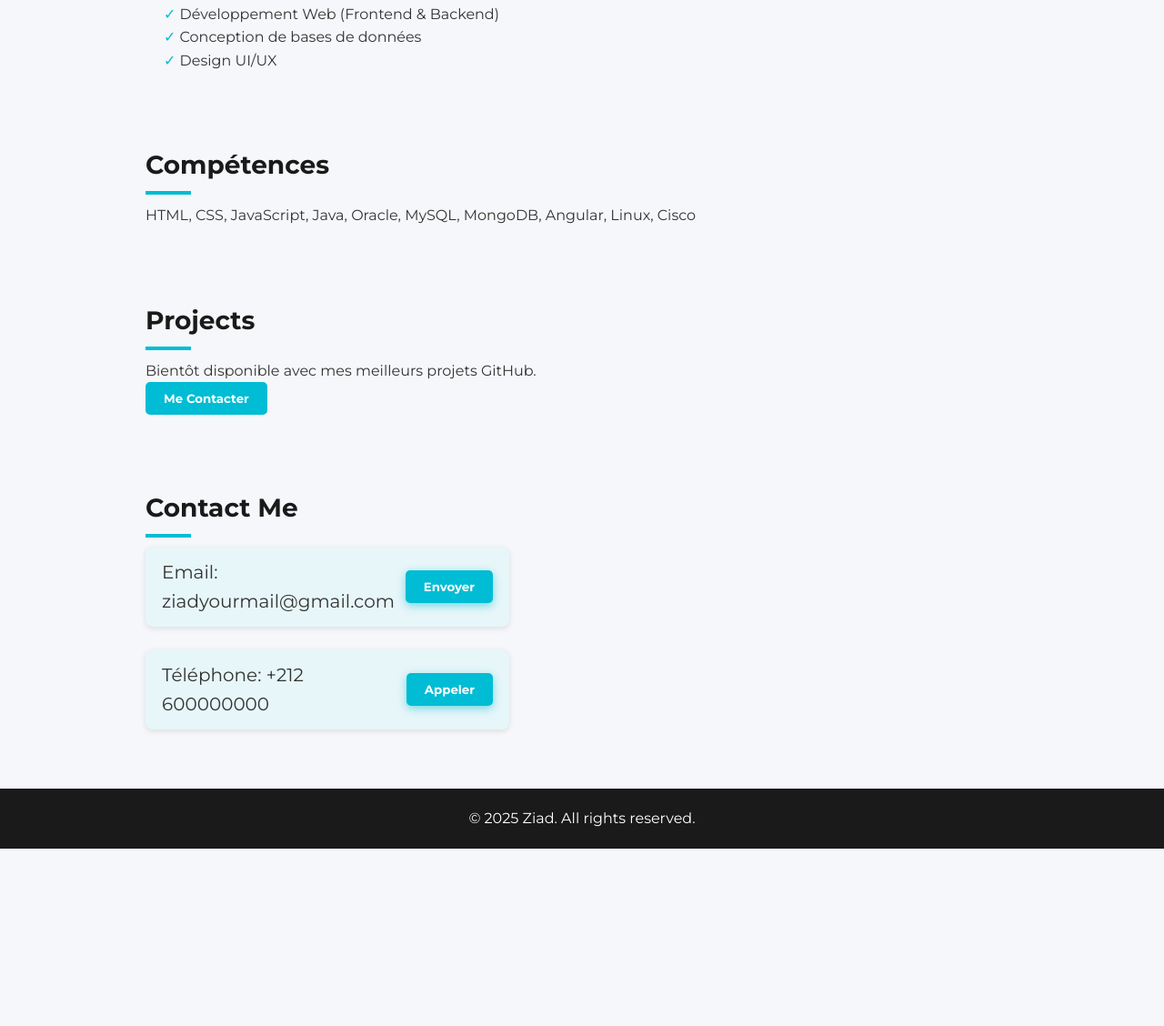
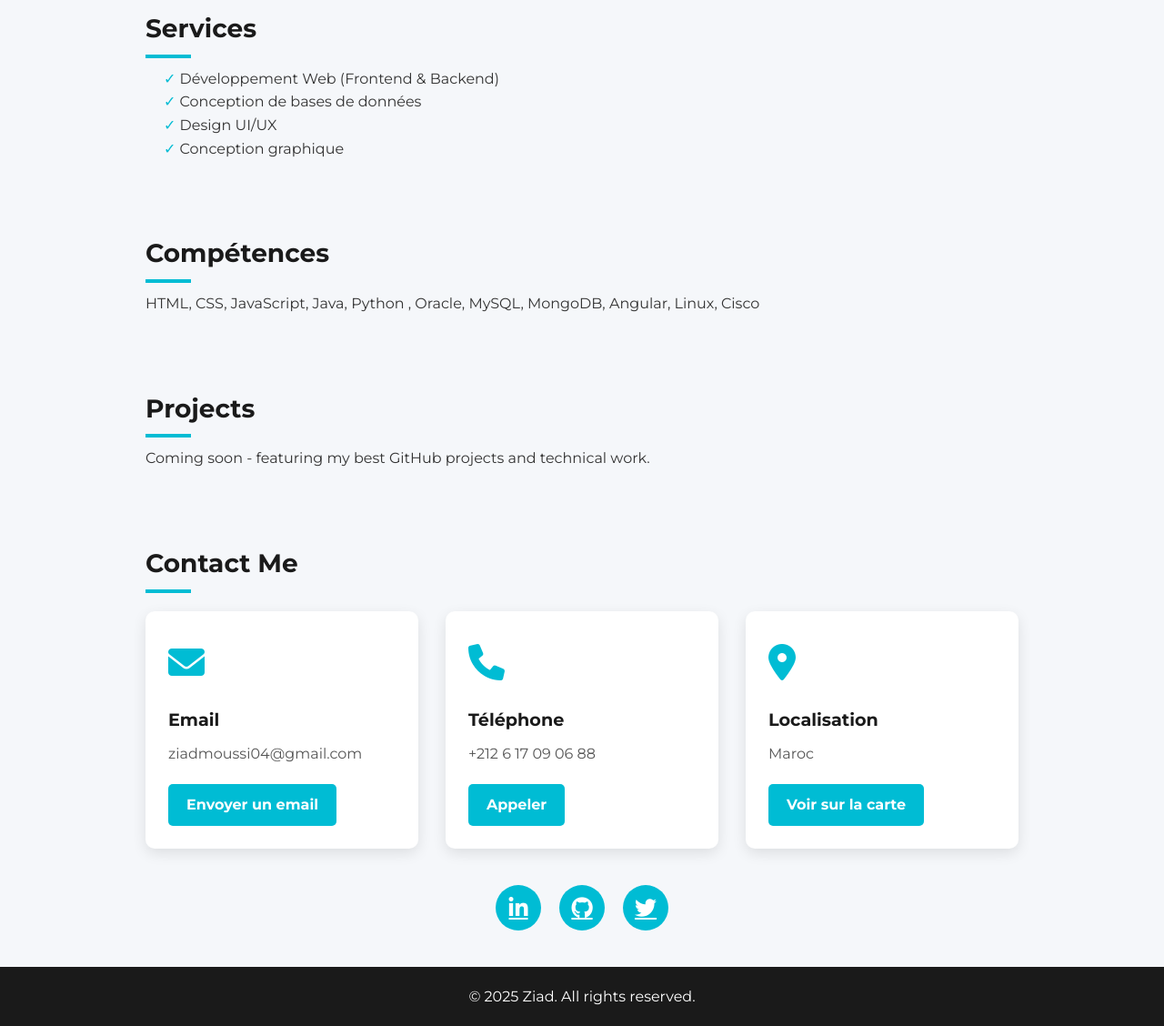
Before and after one commit to ziadmoussi/ziadmoussi.github.io, a plain HTML site: page index.html in a window 1280 px wide. Shown: the part 359-1487 px from the top of the page at 91% size. Before the commit the page ends 1292 px from the top, so only its background shows below. Drawn offline with Linux system fonts and the light colour scheme.

Commit message:
Update index.html

```diff
--- a/index.html
+++ b/index.html
@@ -7,6 +7,7 @@
   <link rel="preconnect" href="https://fonts.googleapis.com" />
   <link rel="preconnect" href="https://fonts.gstatic.com" crossorigin />
   <link href="https://fonts.googleapis.com/css2?family=Montserrat:wght@400;700&display=swap" rel="stylesheet" />
+  <link rel="stylesheet" href="https://cdnjs.cloudflare.com/ajax/libs/font-awesome/6.0.0/css/all.min.css" />
   <style>
     * {
       margin: 0;
@@ -141,36 +142,83 @@
       background: #0097a7;
     }
 
-    /* Section Contact avec boutons visibles */
-    .contact-item {
-      display: flex;
-      align-items: center;
-      justify-content: space-between;
-      max-width: 400px;
-      font-size: 20px;
-      margin-bottom: 25px;
-      color: #333;
-      background: #e7f6f9;
-      padding: 12px 18px;
-      border-radius: 8px;
-      box-shadow: 0 2px 6px rgba(0,0,0,0.1);
+    /* Section Contact professionnelle */
+    .contact-container {
+      display: grid;
+      grid-template-columns: repeat(auto-fit, minmax(300px, 1fr));
+      gap: 30px;
+      margin-top: 30px;
+    }
+
+    .contact-card {
+      background: white;
+      border-radius: 10px;
+      padding: 25px;
+      box-shadow: 0 5px 15px rgba(0, 0, 0, 0.1);
+      transition: transform 0.3s ease, box-shadow 0.3s ease;
+    }
+
+    .contact-card:hover {
+      transform: translateY(-5px);
+      box-shadow: 0 10px 25px rgba(0, 188, 212, 0.2);
+    }
+
+    .contact-icon {
+      font-size: 2.5rem;
+      color: #00bcd4;
+      margin-bottom: 15px;
+    }
+
+    .contact-title {
+      font-size: 1.2rem;
+      font-weight: 700;
+      margin-bottom: 10px;
+      color: #1a1a1a;
+    }
+
+    .contact-info {
+      font-size: 1rem;
+      color: #555;
+      margin-bottom: 20px;
     }
 
     .contact-btn {
+      display: inline-block;
       background-color: #00bcd4;
       color: white;
-      border: none;
+      text-decoration: none;
       padding: 10px 20px;
       border-radius: 5px;
-      cursor: pointer;
       font-weight: 600;
-      box-shadow: 0 3px 10px rgba(0,188,212,0.5);
       transition: background-color 0.3s ease;
-      user-select: none;
-      flex-shrink: 0;
     }
 
     .contact-btn:hover {
+      background-color: #0097a7;
+    }
+
+    .social-links {
+      display: flex;
+      justify-content: center;
+      gap: 20px;
+      margin-top: 40px;
+    }
+
+    .social-link {
+      display: flex;
+      align-items: center;
+      justify-content: center;
+      width: 50px;
+      height: 50px;
+      background: #00bcd4;
+      color: white;
+      border-radius: 50%;
+      font-size: 1.5rem;
+      transition: transform 0.3s ease, background-color 0.3s ease;
+    }
+
+    .social-link:hover {
+      transform: scale(1.1);
       background-color: #0097a7;
     }
 
@@ -216,7 +264,7 @@
         <!-- Remplace cette image par ta propre photo -->
         <img src="assets/images/photo-placeholder.jpg" alt="Ziad Photo" />
       </div>
-      <p>Je suis Ziad, étudiant en informatique passionné par le développement web et les bases de données.</p>
+      <p>Hello, I'm Ziad, web developer specializing in front-end development and database systems, with additional skills in UI/UX design and networking."</p>
     </div>
   </section>
 
@@ -226,29 +274,55 @@
       <li>Développement Web (Frontend & Backend)</li>
       <li>Conception de bases de données</li>
       <li>Design UI/UX</li>
+      <li>Conception graphique</li>
     </ul>
   </section>
 
   <section id="skills">
     <h2>Compétences</h2>
-    <p>HTML, CSS, JavaScript, Java, Oracle, MySQL, MongoDB, Angular, Linux, Cisco</p>
+    <p>HTML, CSS, JavaScript, Java, Python , Oracle, MySQL, MongoDB, Angular, Linux, Cisco</p>
   </section>
 
   <section id="projects">
     <h2>Projects</h2>
-    <p>Bientôt disponible avec mes meilleurs projets GitHub.</p>
-    <button onclick="scrollToContact()" class="btn">Me Contacter</button>
+    <p>Coming soon - featuring my best GitHub projects and technical work.</p>
   </section>
 
   <section id="contact">
     <h2>Contact Me</h2>
-    <div class="contact-item">
-      <span>Email: ziadyourmail@gmail.com</span>
-      <button class="contact-btn" onclick="window.location.href='mailto:ziadyourmail@gmail.com'">Envoyer</button>
+    <div class="contact-container">
+      <div class="contact-card">
+        <div class="contact-icon">
+          <i class="fas fa-envelope"></i>
+        </div>
+        <h3 class="contact-title">Email</h3>
+        <p class="contact-info">ziadmoussi04@gmail.com</p>
+        <a href="mailto:ziadmoussi04@gmail.com" class="contact-btn">Envoyer un email</a>
+      </div>
+
+      <div class="contact-card">
+        <div class="contact-icon">
+          <i class="fas fa-phone"></i>
+        </div>
+        <h3 class="contact-title">Téléphone</h3>
+        <p class="contact-info">+212 6 17 09 06 88</p>
+        <a href="tel:+212617090688" class="contact-btn">Appeler</a>
+      </div>
+
+      <div class="contact-card">
+        <div class="contact-icon">
+          <i class="fas fa-map-marker-alt"></i>
+        </div>
+        <h3 class="contact-title">Localisation</h3>
+        <p class="contact-info">Maroc</p>
+        <a href="https://maps.google.com" target="_blank" class="contact-btn">Voir sur la carte</a>
+      </div>
     </div>
-    <div class="contact-item">
-      <span>Téléphone: +212 600000000</span>
-      <button class="contact-btn" onclick="window.location.href='tel:+212600000000'">Appeler</button>
+
+    <div class="social-links">
+      <a href="#" class="social-link"><i class="fab fa-linkedin-in"></i></a>
+      <a href="#" class="social-link"><i class="fab fa-github"></i></a>
+      <a href="#" class="social-link"><i class="fab fa-twitter"></i></a>
     </div>
   </section>
 
@@ -260,12 +334,6 @@
     function toggleMenu() {
       const navLinks = document.getElementById("nav-links");
       navLinks.classList.toggle("active");
-    }
-
-    function scrollToContact() {
-      document.getElementById("contact").scrollIntoView({
-        behavior: "smooth"
-      });
     }
 
     const sections = document.querySelectorAll("section");
```
